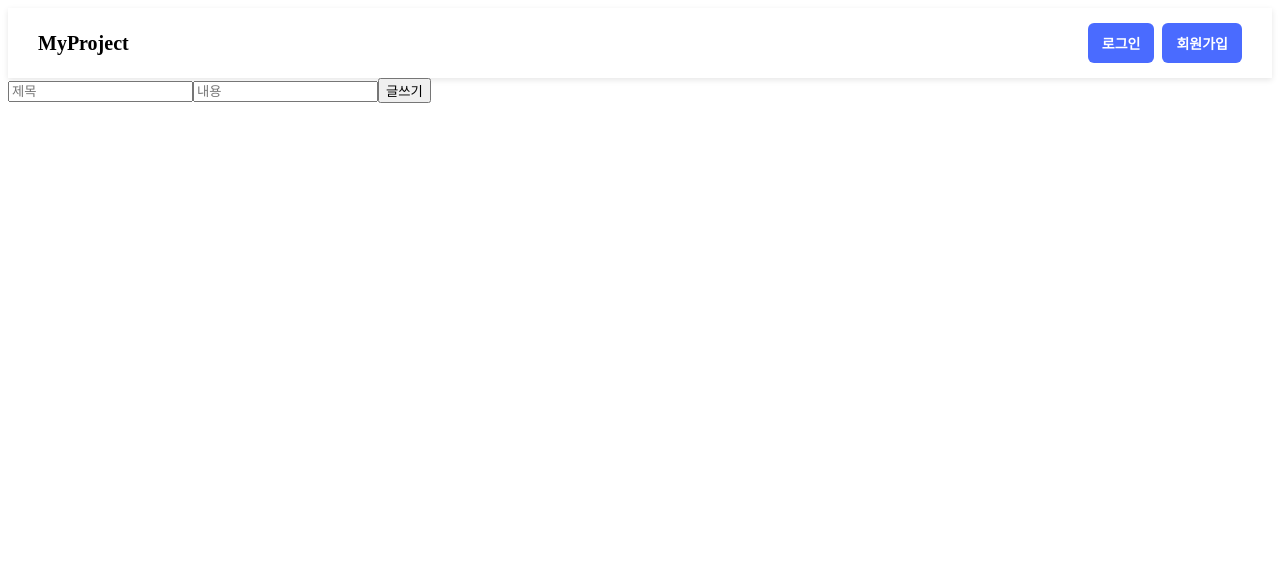
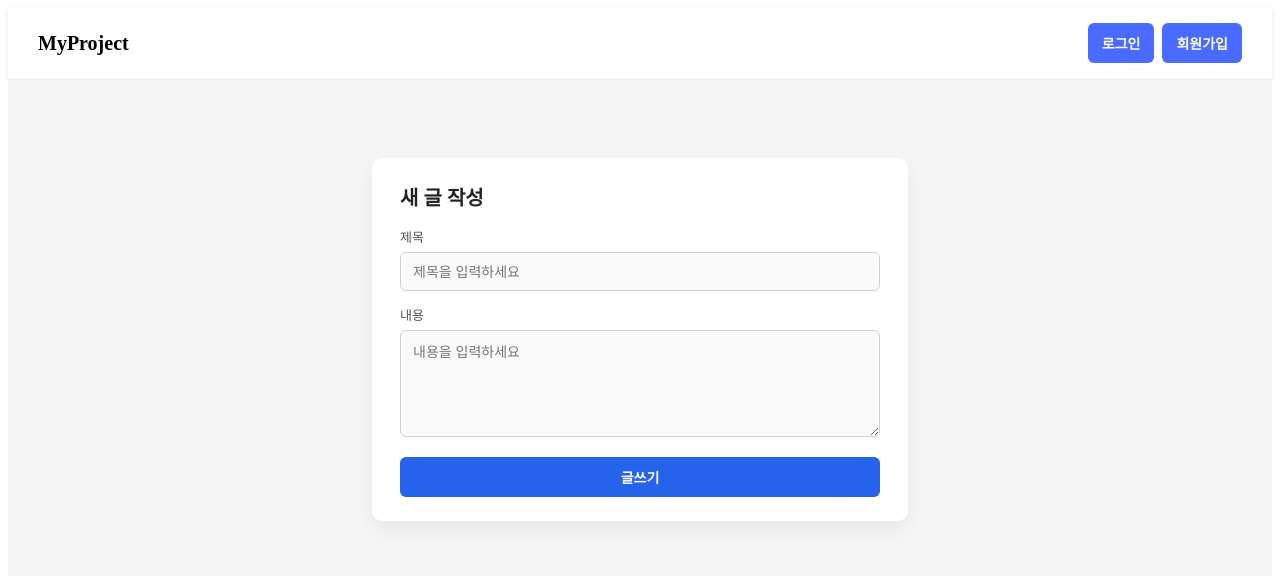
Before and after one commit to simplebutx/webf, a React (Vite) app in the folder client/: page /CreatePost in a window 1280 px wide. Shown: the top 576 px of the page. Built offline with nearby package versions, Linux system fonts and the light colour scheme; no server answers.

Commit message:
글쓰기 UI 수정

```diff
--- /dev/null
+++ b/client/src/pages/CreatePost.css
@@ -0,0 +1,95 @@
+.post-page {
+  min-height: calc(100vh - 60px); /* 상단 navbar 높이 정도 */
+  display: flex;
+  justify-content: center;
+  align-items: flex-start;
+  padding-top: 80px;
+  background-color: #f5f5f5;
+  font-family: -apple-system, BlinkMacSystemFont, "Segoe UI", sans-serif;
+}
+
+.post-card {
+  width: 480px;
+  background: #ffffff;
+  border-radius: 10px;
+  padding: 24px 28px;
+  box-shadow: 0 8px 20px rgba(0, 0, 0, 0.06);
+}
+
+.post-title {
+  margin: 0 0 16px;
+  font-size: 20px;
+  font-weight: 600;
+  color: #222;
+}
+
+.post-form {
+  display: flex;
+  flex-direction: column;
+  gap: 14px;
+}
+
+.post-label {
+  display: flex;
+  flex-direction: column;
+  font-size: 13px;
+  color: #555;
+  gap: 6px;
+}
+
+.post-input,
+.post-textarea {
+  font-family: inherit;
+  padding: 10px 12px;
+  border-radius: 6px;
+  border: 1px solid #d0d0d0;
+  font-size: 14px;
+  outline: none;
+  transition: border-color 0.15s ease, box-shadow 0.15s ease;
+  background-color: #fafafa;
+}
+
+.post-input:focus,
+.post-textarea:focus {
+  border-color: #3b82f6;
+  box-shadow: 0 0 0 2px rgba(59, 130, 246, 0.15);
+  background-color: #ffffff;
+}
+
+.post-textarea {
+  resize: vertical;
+}
+
+.post-button {
+  margin-top: 6px;
+  padding: 10px 0;
+  border-radius: 6px;
+  border: none;
+  background: #2563eb;
+  color: #ffffff;
+  font-size: 14px;
+  font-weight: 600;
+  cursor: pointer;
+  transition: background 0.15s ease, transform 0.05s ease;
+}
+
+.post-button:hover {
+  background: #1d4ed8;
+}
+
+.post-button:active {
+  transform: translateY(1px);
+}
+
+.popup {
+  position: fixed;
+  bottom: 24px;
+  left: 50%;
+  transform: translateX(-50%);
+  background: #111827;
+  color: #f9fafb;
+  padding: 10px 18px;
+  border-radius: 999px;
+  font-size: 13px;
+  box-shadow: 0 8px 20px rgba(0, 0, 0, 0.2);
+}
--- a/client/src/pages/CreatePost.jsx
+++ b/client/src/pages/CreatePost.jsx
@@ -1,5 +1,6 @@
 import { useState } from "react";
 import { apiFetch } from "../api";
+import './CreatePost.css';
 
 function CreatePost() {
 
@@ -25,16 +26,38 @@ const handleSubmit = async (e) => {
 }
 
     return(
-        <div>
-        <div>
-            <form onSubmit={handleSubmit}>
-                <input type="title" placeholder="제목" value={title}
-                onChange={(e)=> setTitle(e.target.value)} />
-                <input type="content" placeholder="내용" value={content}
-                onChange={(e)=> setContent(e.target.value)} />
-                <button type="submit">글쓰기</button>
-            </form>
-        </div>
+            <div className="post-page">
+      <div className="post-card">
+        <h2 className="post-title">새 글 작성</h2>
+
+        <form onSubmit={handleSubmit} className="post-form">
+          <label className="post-label">
+            제목
+            <input
+              type="text"
+              placeholder="제목을 입력하세요"
+              value={title}
+              onChange={(e) => setTitle(e.target.value)}
+              className="post-input"
+            />
+          </label>
+
+          <label className="post-label">
+            내용
+            <textarea
+              placeholder="내용을 입력하세요"
+              value={content}
+              onChange={(e) => setContent(e.target.value)}
+              className="post-textarea"
+              rows={5}
+            />
+          </label>
+
+          <button type="submit" className="post-button">
+            글쓰기
+          </button>
+        </form>
+      </div>
         {msg && <div className="popup">{msg}</div>}
         </div>
     );
```
